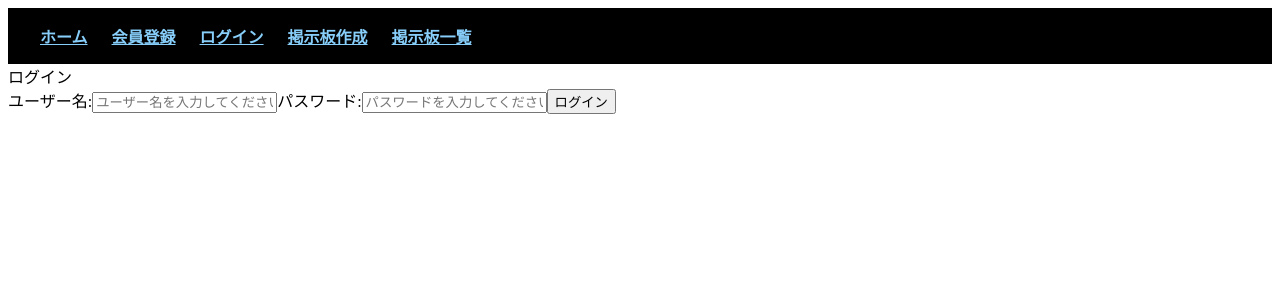
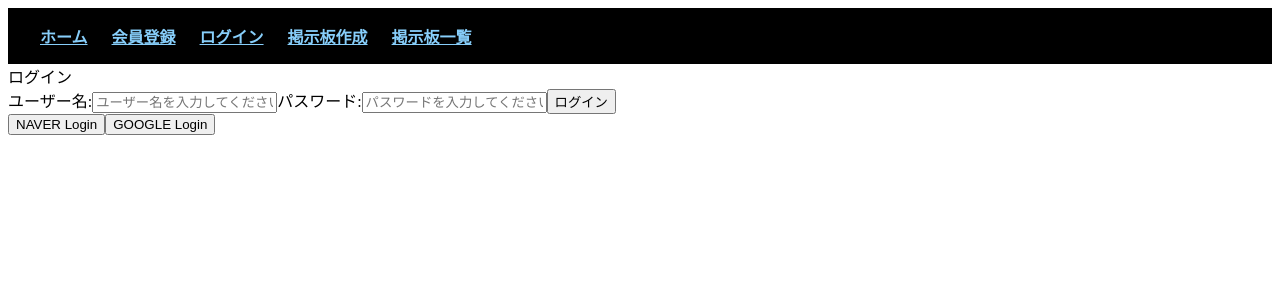
Before and after one commit to defox-board/FE, a React app: page /login in a window 1280 px wide. Shown: the top 300 px of the page. Built offline with nearby package versions, Linux system fonts and the light colour scheme; the HTML template or start-up script is replaced by a standard one.

Commit message:
feat:소셜로그인

```diff
--- a/src/pages/Login.jsx
+++ b/src/pages/Login.jsx
@@ -1,15 +1,14 @@
-import React from 'react'
-import { useState } from 'react'
-import { data } from 'react-router-dom';
+import React from "react";
+import { useState } from "react";
+import { data } from "react-router-dom";
 
 const VITE_BACKEND_API_BASE_URL = import.meta.env.VITE_BACKEND_API_BASE_URL;
 
-export function Login ()  {
+export function Login() {
+  const [username, setUsername] = useState("");
+  const [password, setPassword] = useState("");
 
-  const [username, setUsername] = useState('');
-  const [password, setPassword] = useState('');
-
-
+  //자체 로그인
   const handleLogin = async (e) => {
     e.preventDefault();
 
@@ -21,34 +20,35 @@ e.preventDefault();
         body: JSON.stringify({ username, password }),
       });
 
-
-    if(res.ok) {
+      if (res.ok) {
         const data = await res.json();
         window.alert("ログインに成功しました！");
-      localStorage.setItem("accessToken",data.accessToken);
-      localStorage.setItem("refreshToken",data.refreshToken);
+        localStorage.setItem("accessToken", data.accessToken);
+        localStorage.setItem("refreshToken", data.refreshToken);
       } else {
         const errorData = await res.json();
         window.alert(`ログインに失敗しました: ${errorData.message}`);
       }
-
-
     } catch (error) {
       console.error("エラーが発生しました:", error);
       window.alert("エラーが発生しました。後でもう一度お試しください。");
     }
   };
 
+  //소셜 로그인
+  const handleSoicalLogin = (provider) => {
+    window.location.href = `${VITE_BACKEND_API_BASE_URL}/oauth2/authorization/${provider}`;
+  };
+
   return (
-
-    <div>ログイン
-
-      <form onSubmit={handleLogin} >
-
+    <div>
+      ログイン
+      <form onSubmit={handleLogin}>
         <label>
           ユーザー名:
-    <input  type="text"
-    placeholder='ユーザー名を入力してください'
+          <input
+            type="text"
+            placeholder="ユーザー名を入力してください"
             required
             minLength={4}
             value={username}
@@ -57,11 +57,10 @@ e.preventDefault();
         </label>
 
         <label>
-
           パスワード:
           <input
             type="password"
-    placeholder='パスワードを入力してください'
+            placeholder="パスワードを入力してください"
             value={password}
             onChange={(e) => setPassword(e.target.value)}
             required
@@ -69,8 +68,15 @@ e.preventDefault();
           />
         </label>
 
-    <button type='submit'>ログイン</button>
+        <button type="submit">ログイン</button>
 
+        <div>
+          <button onClick={() => handleSoicalLogin("naver")}>
+            NAVER Login
+          </button>
+          <button>GOOGLE Login</button>
+        </div>
       </form>
     </div>
-  )}
+  );
+}
```
Lines whose indentation alone changed are shown as unchanged.
